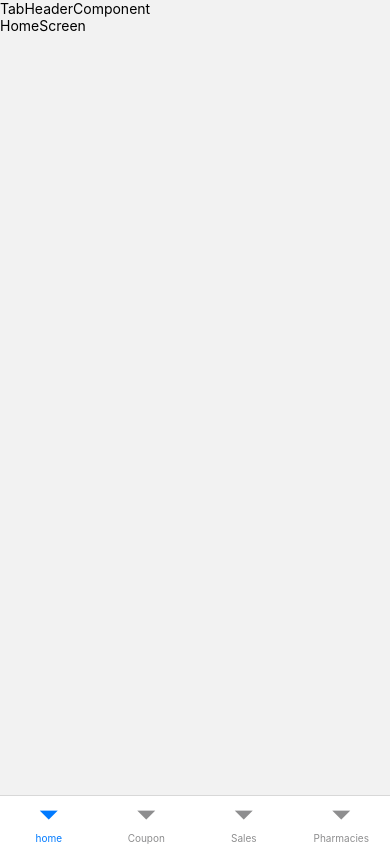
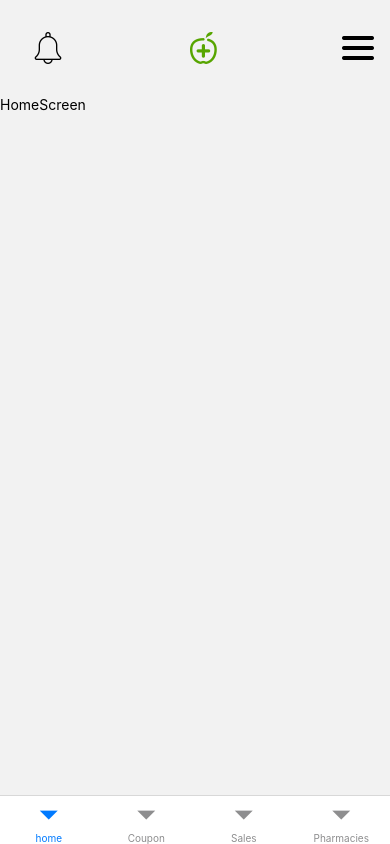
Before and after one commit to MrMuu88/AlmaClone, a React Native app: screen /home in a window 390 px wide. Built offline with nearby package versions, Linux system fonts and the light colour scheme.

Commit message:
header done

```diff
--- a/src/Components/TabHeaderComponent.tsx
+++ b/src/Components/TabHeaderComponent.tsx
@@ -1,14 +1,31 @@
-import { View, Text } from 'react-native'
+import { View, Text, Image, TouchableOpacity, StyleSheet, Alert } from 'react-native'
 import React from 'react'
 import { BottomTabHeaderProps } from '@react-navigation/bottom-tabs'
-import { colors } from '../Styles/StyleSheet'
 
 
 
 export default function TabHeaderComponent(props : BottomTabHeaderProps) {
   return (
-    <View>
-      <Text style={{color:colors.primary}}>TabHeaderComponent</Text>
-    </View>
+    <View style={styles.container}>
+        <TouchableOpacity style={styles.logoContainer} onPress={()=> Alert.alert("navigationg to Messages")}>
+          <Image source={require('../assests/icons/009-bell.png')} style={styles.logo}/>
+        </TouchableOpacity>
+
+        <View style={styles.logoContainer}>
+        <Image source={require('../assests/icons/Alma+logo_small.png')} style={styles.logo}/>
+        </View>
+
+
+        <TouchableOpacity style={styles.logoContainer} onPress={()=> Alert.alert("navigationg to Messages")}>
+          <Image source={require('../assests/icons/019-menu.png')} style={styles.logo}/>
+        </TouchableOpacity>
+      </View>
   )
 }
+
+
+const styles = StyleSheet.create({
+  container:{flexDirection:"row", justifyContent:"space-between", width:"100%", margin:8, padding:8},
+  logoContainer:{margin:16},
+  logo:{width:32, height:32, resizeMode:"contain"}
+});
--- a/src/Screens/Main/HomeScreen.tsx
+++ b/src/Screens/Main/HomeScreen.tsx
@@ -1,6 +1,7 @@
 import { Text, View } from 'react-native'
 import React, { Component } from 'react'
 import { colors } from '../../Styles/StyleSheet'
+
 
 export default class HomeScreen extends Component {
   render() {
```
